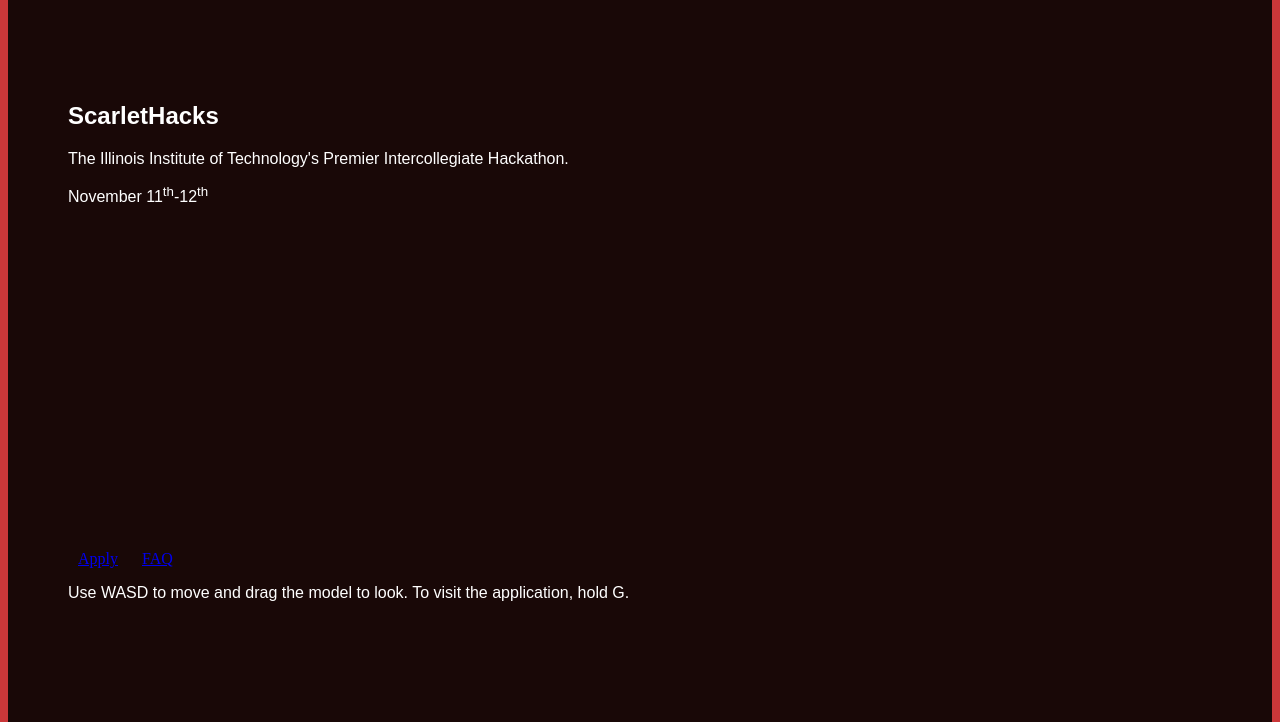
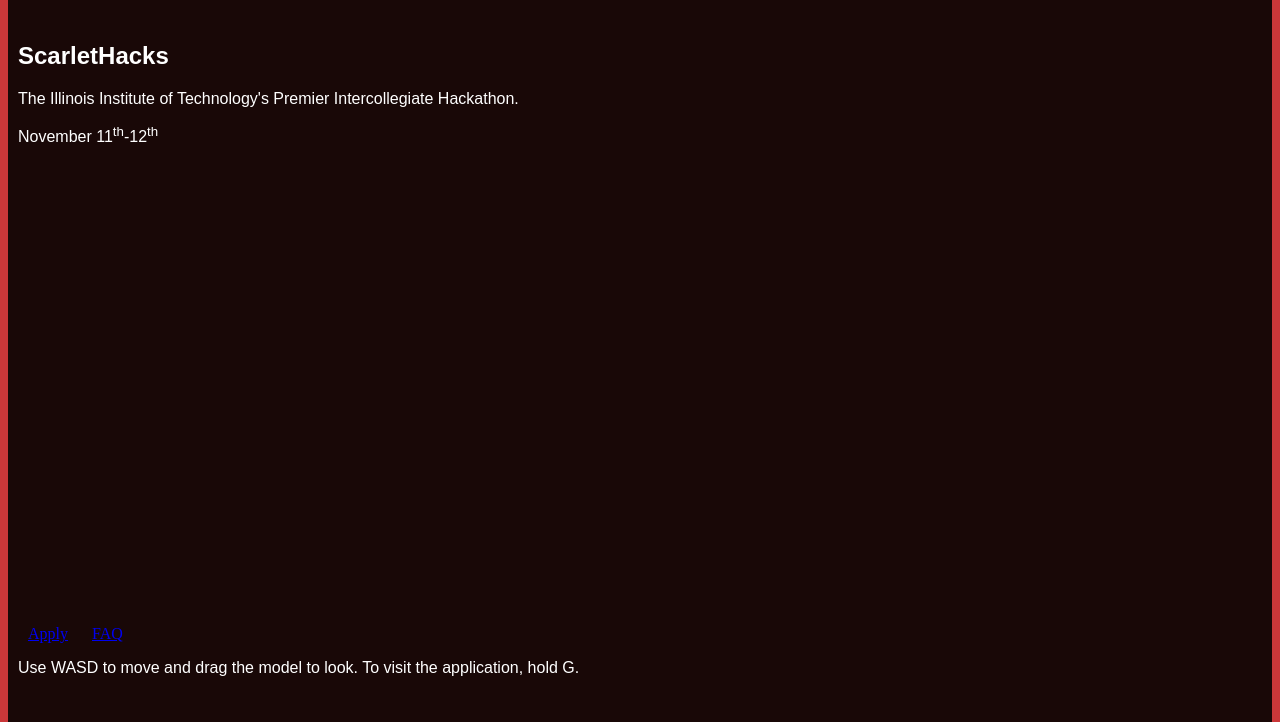
Before and after one commit to scarlethacks/scarlethacks.github.io, a website with bundled scripts: page index.html in a window 1280 px wide. Shown: the part 78-800 px from the top of the page. Built offline with nearby package versions, Linux system fonts and the light colour scheme; some packages are replaced by stand-ins of ours; no server answers.

Commit message:
Update screen padding on splash page

```diff
--- a/public/css/main.css
+++ b/public/css/main.css
@@ -70,13 +70,17 @@
 	width: 100%;
 }
 
+.body-cover .section {
+	padding: 0 10px !important;
+}
+
 .top {
-	top: 10vh;
+	top: 100px;
 	pointer-events: none;
 }
 
 .bottom {
-	bottom: 5vh;
+	bottom: 45px;
 }
 
 .highlight-container {
```
